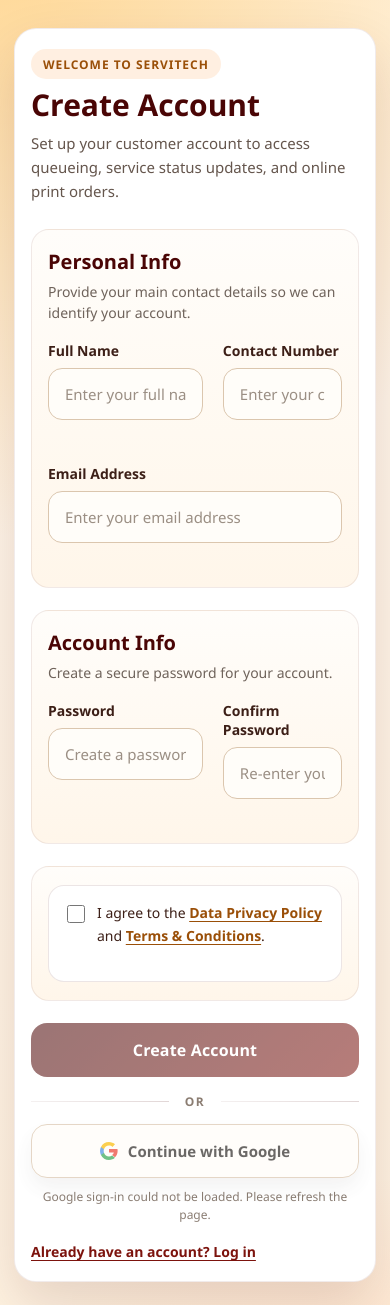
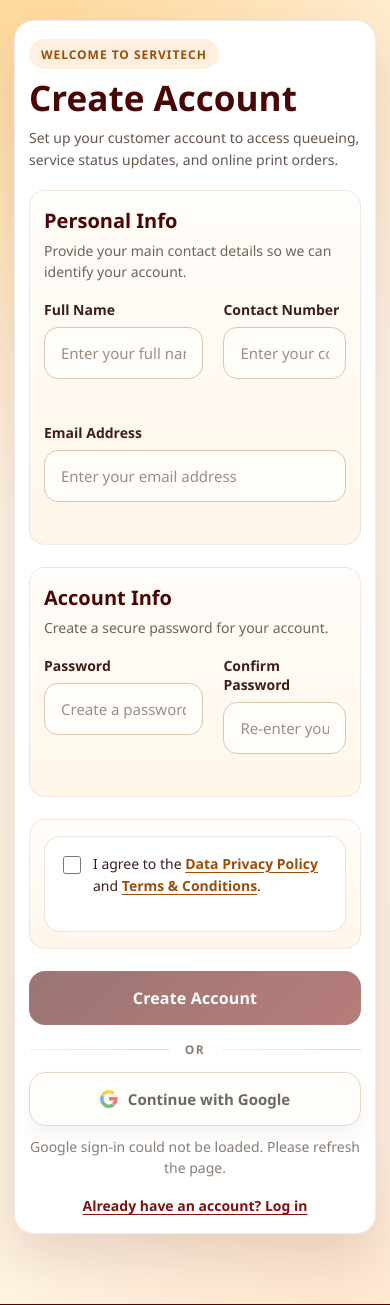
Before and after one commit to Keevo-git/ServiTech, a PHP site: page /auth/regis.html in a window 390 px wide. Shown: the part 74-1379 px from the top of the page. Run offline with PHP 8.4, Linux system fonts and the light colour scheme; some libraries are stand-ins or nearby versions.

Commit message:
tonny042326-1513

```diff
--- a/assets/css/style.css
+++ b/assets/css/style.css
@@ -972,9 +972,11 @@ body.auth-page {
 }
 
 .auth-shell {
-  width: min(100%, 1180px);
+  width: 100%;
+  max-width: 64rem;
   margin: 0 auto;
-  padding: clamp(32px, 6vw, 72px) 20px;
+  padding: clamp(1.5rem, 5vw, 4.5rem) clamp(1rem, 4vw, 1.5rem);
+  box-sizing: border-box;
 }
 
 .auth-page--register {
@@ -992,13 +994,15 @@ body.auth-page {
 }
 
 .auth-card {
-  width: min(100%, 760px);
+  width: 100%;
+  max-width: 47.5rem;
   margin: 0 auto;
   background: #ffffff;
   color: #24120f;
   border: 1px solid rgba(74, 5, 5, 0.08);
   border-radius: 28px;
   box-shadow: 0 24px 55px rgba(74, 5, 5, 0.14);
+  box-sizing: border-box;
 }
 
 .auth-card--register {
@@ -1049,6 +1053,7 @@ body.auth-page {
 .register-form {
   display: grid;
   gap: 22px;
+  width: 100%;
 }
 
 .form-section {
@@ -1058,6 +1063,7 @@ body.auth-page {
   border: 1px solid rgba(74, 5, 5, 0.08);
   border-radius: 20px;
   background: linear-gradient(180deg, #fffdfa 0%, #fff6ea 100%);
+  box-sizing: border-box;
 }
 
 .form-section--compact {
@@ -1086,11 +1092,25 @@ body.auth-page {
   display: grid;
   grid-template-columns: repeat(2, minmax(0, 1fr));
   gap: 18px;
+  width: 100%;
+}
+
+.form-row {
+  display: flex;
+  gap: 18px;
+  width: 100%;
+}
+
+.form-row > * {
+  flex: 1 1 0;
+  min-width: 0;
 }
 
 .form-field {
   display: grid;
   gap: 8px;
+  width: 100%;
+  min-width: 0;
 }
 
 .form-field label {
@@ -1116,6 +1136,9 @@ body.auth-page {
   color: #24120f;
   font-size: 15px;
   transition: border-color 0.2s ease, box-shadow 0.2s ease, background-color 0.2s ease;
+  box-sizing: border-box;
+  appearance: none;
+  -webkit-appearance: none;
 }
 
 .auth-card--register input::placeholder,
@@ -1224,6 +1247,8 @@ body.auth-page {
   box-shadow: 0 16px 30px rgba(74, 5, 5, 0.2);
   transition: transform 0.18s ease, box-shadow 0.18s ease, filter 0.18s ease, opacity 0.18s ease;
   box-sizing: border-box;
+  appearance: none;
+  -webkit-appearance: none;
 }
 
 .auth-submit:hover:not(:disabled) {
@@ -1274,6 +1299,7 @@ body.auth-page {
 
 .password-input-wrap {
   position: relative;
+  width: 100%;
 }
 
 .password-input-wrap input {
@@ -1333,12 +1359,15 @@ body.auth-page {
   width: 100%;
   margin-top: 0;
   margin-bottom: 18px;
+  box-sizing: border-box;
 }
 
 .google-container {
   width: 100%;
   margin-top: 0;
   box-sizing: border-box;
+  margin-left: auto;
+  margin-right: auto;
 }
 
 .google-signin-slot {
@@ -1346,6 +1375,7 @@ body.auth-page {
   width: 100%;
   min-height: 54px;
   box-sizing: border-box;
+  margin: 0 auto;
 }
 
 .google-signin-slot > div {
@@ -1373,6 +1403,7 @@ body.auth-page {
   width: 100% !important;
   min-width: 100% !important;
   max-width: 100% !important;
+  margin: 0 auto !important;
 }
 
 .google-btn,
@@ -1391,9 +1422,13 @@ body.auth-page {
   align-items: center;
   justify-content: center;
   gap: 10px;
+  text-align: center;
   cursor: pointer;
   box-shadow: 0 10px 22px rgba(36, 18, 15, 0.08);
   transition: border-color 0.2s ease, box-shadow 0.2s ease, background-color 0.2s ease, transform 0.18s ease;
+  margin: 0 auto;
+  appearance: none;
+  -webkit-appearance: none;
 }
 
 .google-btn:hover:not(:disabled),
@@ -1430,6 +1465,8 @@ body.auth-page {
   display: inline-flex;
   align-items: center;
   justify-content: center;
+  text-align: center;
+  white-space: normal;
 }
 
 .auth-note {
@@ -1446,7 +1483,7 @@ body.auth-page {
   display: block;
   width: 100%;
   margin-top: 6px;
-  text-align: left;
+  text-align: center;
   color: #7c130d;
   font-size: 14px;
   font-weight: 600;
@@ -1564,6 +1601,10 @@ body.auth-page {
     grid-template-columns: 1fr;
   }
 
+  .form-row {
+    flex-direction: column;
+  }
+
   .policy-modal__dialog {
     padding: 24px 18px;
     border-radius: 20px;
@@ -1585,6 +1626,77 @@ body.auth-page {
 
   .social-auth {
     gap: 10px;
+  }
+}
+
+@media (max-width: 600px) {
+  .form-row {
+    flex-direction: column;
+  }
+
+  .form-grid--two {
+    grid-template-columns: 1fr;
+  }
+
+  .auth-card__header h1 {
+    font-size: clamp(2rem, 9vw, 2.4rem);
+  }
+
+  .form-field__topline {
+    flex-direction: column;
+    align-items: flex-start;
+  }
+
+  .auth-submit,
+  .google-btn,
+  .google-button {
+    min-height: 3.375rem;
+    padding: 0.875rem 1rem;
+    border-radius: 1rem;
+  }
+}
+
+@media (max-width: 480px) {
+  .auth-shell {
+    padding: 1.25rem 0.875rem 2.5rem;
+  }
+
+  .auth-card {
+    border-radius: 1.25rem;
+  }
+
+  .auth-card--register,
+  .auth-card--login {
+    padding: 1.125rem 0.875rem;
+  }
+
+  .form-section,
+  .form-section--compact {
+    padding: 1rem 0.875rem;
+    border-radius: 1rem;
+  }
+
+  .auth-card__header {
+    margin-bottom: 1.125rem;
+  }
+
+  .auth-card__subtitle,
+  .form-section__header p,
+  .auth-note {
+    font-size: 0.875rem;
+  }
+
+  .auth-divider {
+    margin: 1rem 0 0.875rem;
+  }
+
+  .password-input-wrap input {
+    padding-right: 4.5rem;
+  }
+
+  .password-toggle {
+    right: 0.75rem;
+    font-size: 0.75rem;
   }
 }
 
```
